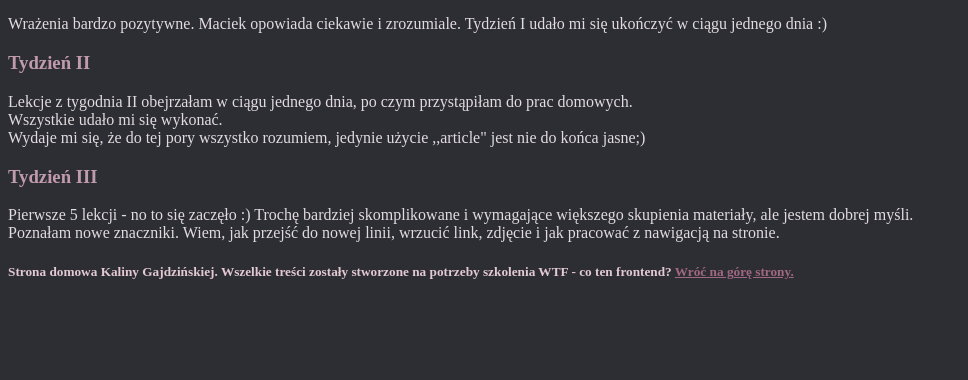
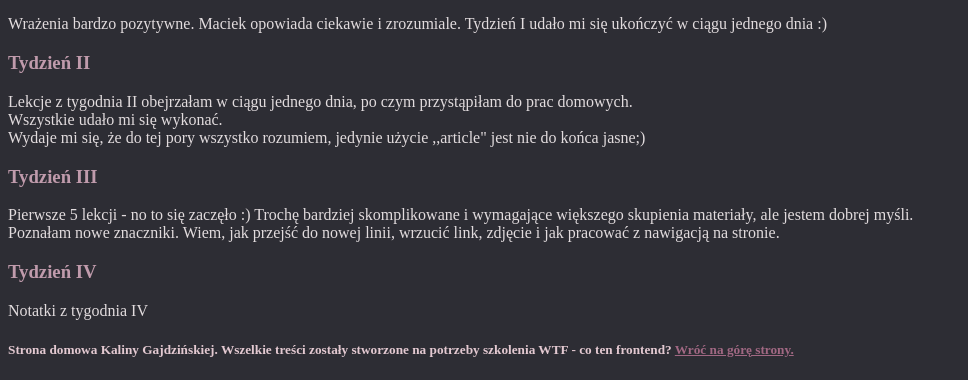
Before and after one commit to kalina-gajdzinska/homepage, a plain HTML site: page notatki.html in a window 1280 px wide. Shown: the part 646-1026 px from the top of the page, without its empty margins (0-968 px from the left). Before the commit the page ends 949 px from the top, so only its background shows below. Drawn offline with Linux system fonts and the light colour scheme.

Commit message:
notes-from-week-IV-heading

```diff
--- a/notatki.html
+++ b/notatki.html
@@ -45,6 +45,10 @@
                     skupienia materiały, ale jestem dobrej myśli.<br>
                     Poznałam nowe znaczniki. Wiem, jak przejść do nowej linii, wrzucić link, zdjęcie i jak pracować z
                     nawigacją na stronie.</p>
+                <article>
+                    <h3 class="header3">Tydzień IV</h3>
+                    <p class="text">Notatki z tygodnia IV</p>
+                </article>
             </article>
         </section>
 
```
